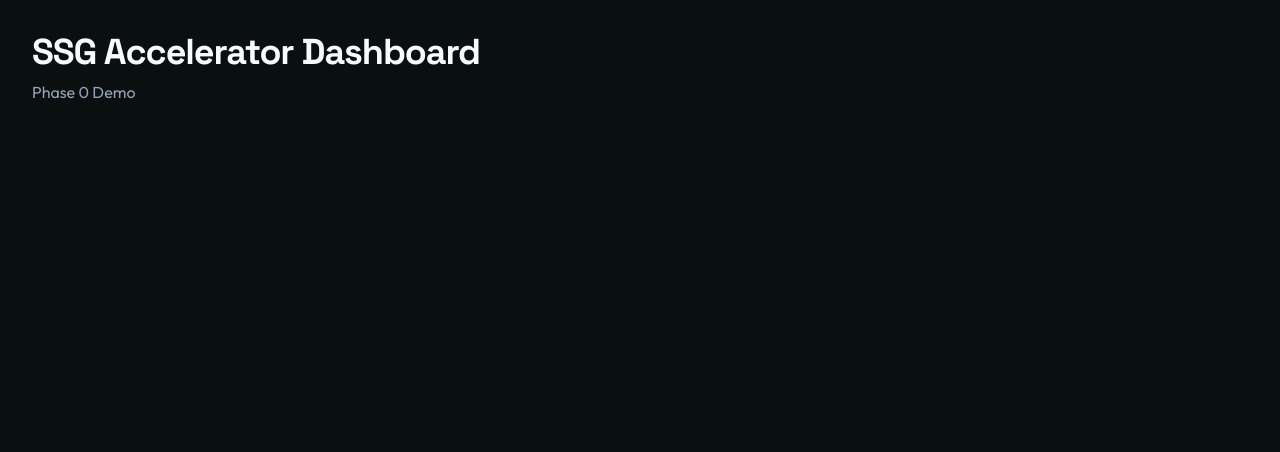
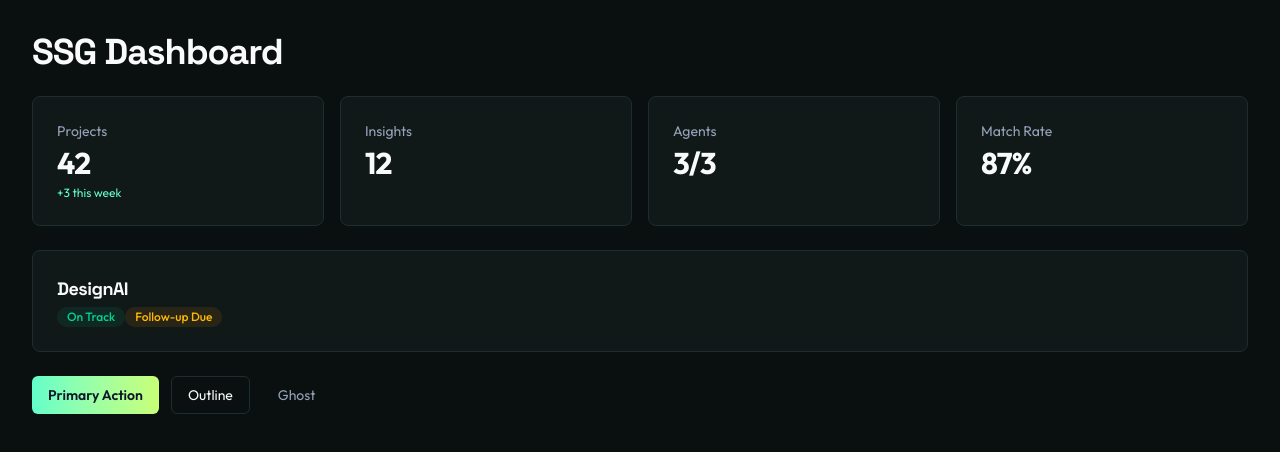
Before and after one commit to TripleWhite/SSG-Lab, a Next.js app: page / in a window 1280 px wide. Shown: the top 452 px of the page. Built offline with nearby package versions, Linux system fonts and the light colour scheme.

Commit message:
feat: add UI component library (card, badge, button, stat-card)

```diff
--- a/src/app/page.tsx
+++ b/src/app/page.tsx
@@ -1,8 +1,28 @@
+import { Card, CardTitle } from "@/components/ui/card";
+import { Badge } from "@/components/ui/badge";
+import { Button } from "@/components/ui/button";
+import { StatCard } from "@/components/ui/stat-card";
+
 export default function Home() {
   return (
-    <div className="p-8">
-      <h1 className="text-4xl font-bold">SSG Accelerator Dashboard</h1>
-      <p className="mt-2 text-[var(--muted)]">Phase 0 Demo</p>
+    <div className="p-8 space-y-6">
+      <h1 className="text-4xl font-bold">SSG Dashboard</h1>
+      <div className="grid grid-cols-4 gap-4">
+        <StatCard label="Projects" value={42} trend="+3 this week" />
+        <StatCard label="Insights" value={12} />
+        <StatCard label="Agents" value="3/3" />
+        <StatCard label="Match Rate" value="87%" />
+      </div>
+      <Card hover>
+        <CardTitle>DesignAI</CardTitle>
+        <Badge variant="success">On Track</Badge>
+        <Badge variant="warning">Follow-up Due</Badge>
+      </Card>
+      <div className="flex gap-3">
+        <Button>Primary Action</Button>
+        <Button variant="outline">Outline</Button>
+        <Button variant="ghost">Ghost</Button>
+      </div>
     </div>
   );
 }
--- /dev/null
+++ b/src/components/ui/badge.tsx
@@ -0,0 +1,24 @@
+import { type ReactNode } from "react";
+
+type BadgeVariant = "default" | "success" | "warning" | "danger" | "info";
+
+const variantStyles: Record<BadgeVariant, string> = {
+  default: "bg-[var(--ssg-green)]/10 text-[var(--ssg-green)]",
+  success: "bg-emerald-500/10 text-emerald-400",
+  warning: "bg-amber-500/10 text-amber-400",
+  danger: "bg-red-500/10 text-red-400",
+  info: "bg-sky-500/10 text-sky-400",
+};
+
+interface BadgeProps {
+  children: ReactNode;
+  variant?: BadgeVariant;
+}
+
+export function Badge({ children, variant = "default" }: BadgeProps) {
+  return (
+    <span className={`inline-flex items-center gap-1 rounded-full px-2.5 py-0.5 text-xs font-medium ${variantStyles[variant]}`}>
+      {children}
+    </span>
+  );
+}
--- /dev/null
+++ b/src/components/ui/button.tsx
@@ -0,0 +1,22 @@
+import { type ButtonHTMLAttributes, type ReactNode } from "react";
+
+type ButtonVariant = "primary" | "outline" | "ghost";
+
+const variantStyles: Record<ButtonVariant, string> = {
+  primary: "bg-gradient-to-r from-[var(--ssg-green)] to-[var(--ssg-yellow)] text-[#0f172a] font-semibold hover:scale-105 hover:shadow-[0_0_15px_rgba(100,254,186,0.5)]",
+  outline: "border border-[var(--border)] text-[var(--foreground)] hover:bg-[var(--card-hover)]",
+  ghost: "text-[var(--muted)] hover:text-[var(--foreground)] hover:bg-[var(--card-hover)]",
+};
+
+interface ButtonProps extends ButtonHTMLAttributes<HTMLButtonElement> {
+  children: ReactNode;
+  variant?: ButtonVariant;
+}
+
+export function Button({ children, variant = "primary", className = "", ...props }: ButtonProps) {
+  return (
+    <button className={`inline-flex items-center justify-center gap-2 rounded-md px-4 py-2 text-sm transition-all duration-300 ${variantStyles[variant]} ${className}`} {...props}>
+      {children}
+    </button>
+  );
+}
--- /dev/null
+++ b/src/components/ui/card.tsx
@@ -0,0 +1,23 @@
+import { type ReactNode } from "react";
+
+interface CardProps {
+  children: ReactNode;
+  className?: string;
+  hover?: boolean;
+}
+
+export function Card({ children, className = "", hover = false }: CardProps) {
+  return (
+    <div className={`rounded-lg border border-[var(--border)] bg-[var(--card)] p-6 ${hover ? "transition-all duration-300 hover:-translate-y-1 hover:shadow-lg hover:shadow-[#62feca10]" : ""} ${className}`}>
+      {children}
+    </div>
+  );
+}
+
+export function CardTitle({ children, className = "" }: { children: ReactNode; className?: string }) {
+  return <h3 className={`text-lg font-bold tracking-tight ${className}`}>{children}</h3>;
+}
+
+export function CardDescription({ children }: { children: ReactNode }) {
+  return <p className="mt-1 text-sm text-[var(--muted)]">{children}</p>;
+}
--- /dev/null
+++ b/src/components/ui/stat-card.tsx
@@ -0,0 +1,28 @@
+import { Card } from "./card";
+import { type ReactNode } from "react";
+
+interface StatCardProps {
+  label: string;
+  value: string | number;
+  icon?: ReactNode;
+  trend?: string;
+}
+
+export function StatCard({ label, value, icon, trend }: StatCardProps) {
+  return (
+    <Card>
+      <div className="flex items-center justify-between">
+        <div>
+          <p className="text-sm text-[var(--muted)]">{label}</p>
+          <p className="mt-1 text-3xl font-bold tracking-tight">{value}</p>
+          {trend && <p className="mt-1 text-xs text-[var(--ssg-green)]">{trend}</p>}
+        </div>
+        {icon && (
+          <div className="flex h-10 w-10 items-center justify-center rounded-full bg-[var(--ssg-green)]/10 text-[var(--ssg-green)]">
+            {icon}
+          </div>
+        )}
+      </div>
+    </Card>
+  );
+}
```
